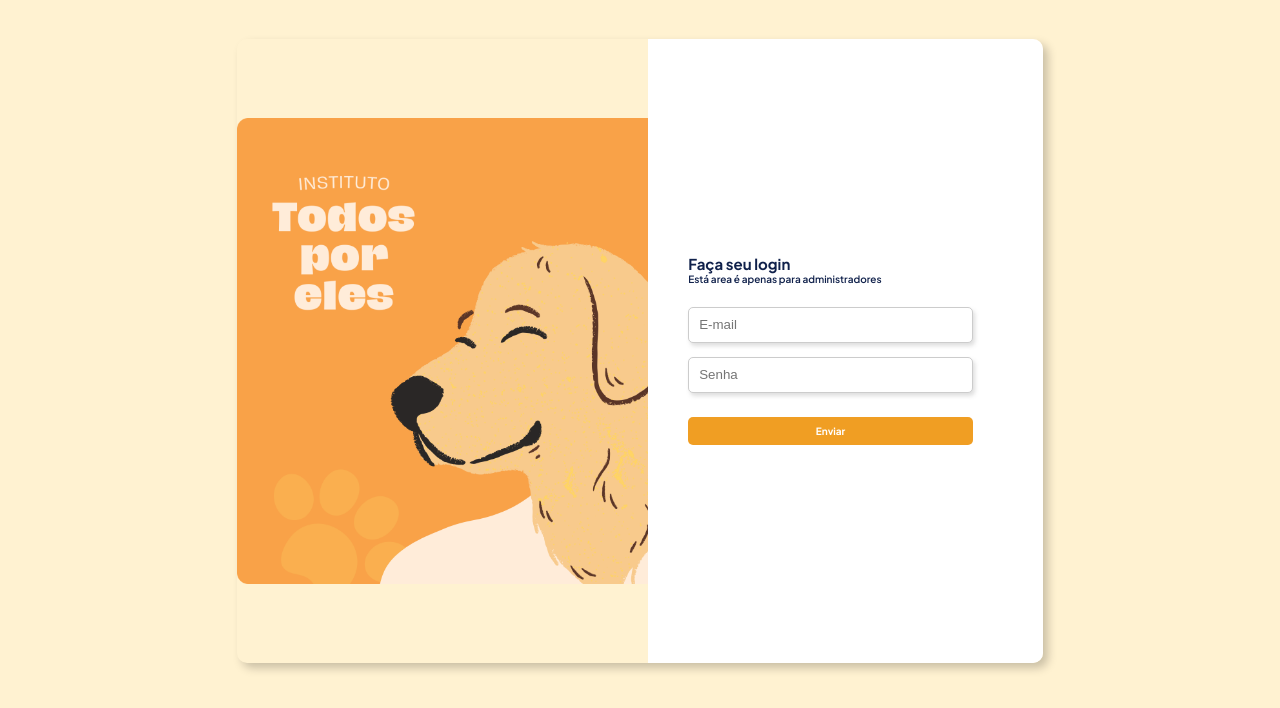
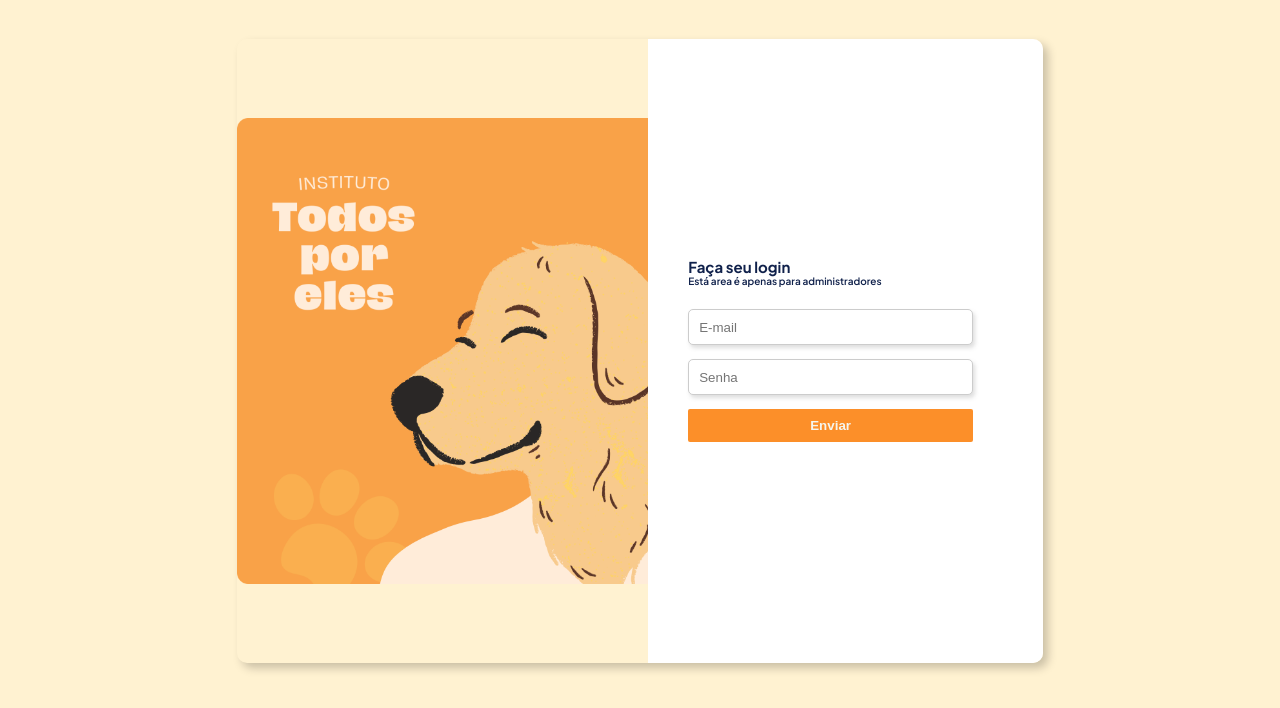
Before and after one commit to melissaJll/todos-por-eles, a plain HTML site: page login.html in a window 1280 px wide. Shown: the part 92-800 px from the top of the page. Drawn offline with nearby package versions, Linux system fonts and the light colour scheme.

Commit message:
Botão arrumado no login

```diff
--- a/css/home.css
+++ b/css/home.css
@@ -645,6 +645,12 @@ a:hover {
   padding: 9px 22px;
   margin: 5 auto 0 auto;
   display: block;
+  width: 100%;
+}
+.btn-form a{
+  text-decoration: none;
+  color: rgb(245, 245, 238);
+  font-weight: bold;
 }
 
 footer{
--- a/login.html
+++ b/login.html
@@ -42,9 +42,9 @@
                         <input type="email" placeholder="E-mail" name="email">
                         <input type="text" placeholder="Senha"  name="" id="">
 
-                        <div class= "btn-login">
-                            <a href="administracao.html"><b>Enviar</b></a>
-                        </div>
+                        <button id="mn" class="btn-form" type="submit">
+                          <a href="administracao.html">Enviar</a>
+                        </button>
                     </div>
                 </form>
             </div>
```
